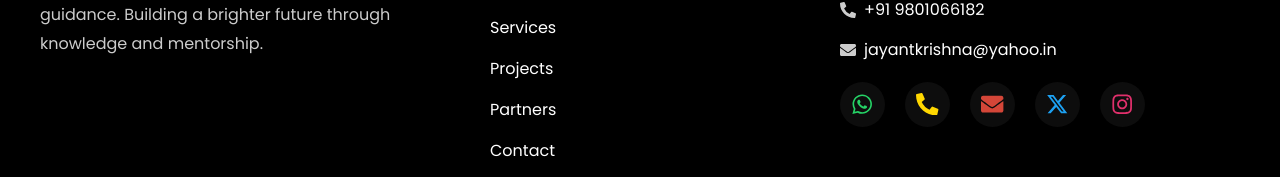
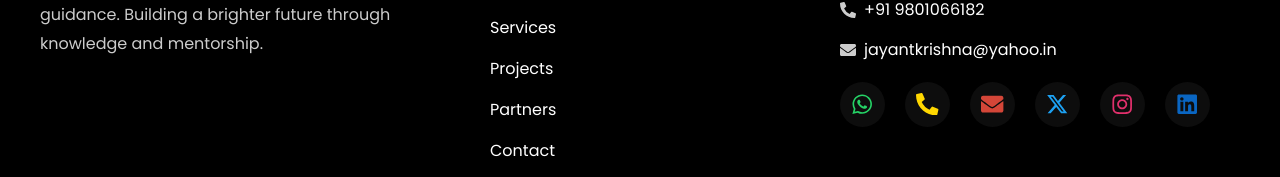
Before and after one commit to Vibhav11Krishna/Shreepati-Educational-Services, a React (Vite) app: page / in a window 1280 px wide. Shown: the part 11429-11606 px from the top of the page. Built offline with nearby package versions, Linux system fonts and the light colour scheme.

Commit message:
Added LinkedIn icon to footer component

```diff
--- a/src/components/Footer.jsx
+++ b/src/components/Footer.jsx
@@ -8,6 +8,8 @@ import {
 } from "react-icons/fa";
 import { FaXTwitter } from "react-icons/fa6";
 import { Link } from "react-scroll";
+import { FaLinkedin } from "react-icons/fa";
+
 
 function Footer() {
   return (
@@ -175,6 +177,11 @@ function Footer() {
                 color: "#E1306C",
                 link: "https://www.instagram.com/ses_consultancy?igsh=d2I5dmN5ZmIwcm00",
               },
+              {
+                icon: <FaLinkedin />,
+                color: "#0A66C2",
+                link: "https://www.linkedin.com/company/shreepati-educational-services/",
+              },
             ].map((social, idx) => (
               <a
                 key={idx}
--- a/src/mobile/components/Footer.jsx
+++ b/src/mobile/components/Footer.jsx
@@ -7,6 +7,8 @@ import {
   FaMapMarkerAlt,
 } from "react-icons/fa";
 import { FaXTwitter } from "react-icons/fa6";
+import { FaLinkedin } from "react-icons/fa";
+
 
 const Footer = () => {
   return (
@@ -163,6 +165,14 @@ const Footer = () => {
             >
               <FaXTwitter />
             </a>
+            <a
+    href="https://www.linkedin.com/company/shreepati-educational-services/" // replace with your LinkedIn URL
+    target="_blank"
+    rel="noopener noreferrer"
+    style={{ color: "#0A66C2" }}
+  >
+    <FaLinkedin />
+  </a>
             <a href="mailto:jayantkrishna@yahoo.in" style={{ color: "#FF6600" }}>
               <FaEnvelope />
             </a>
```
